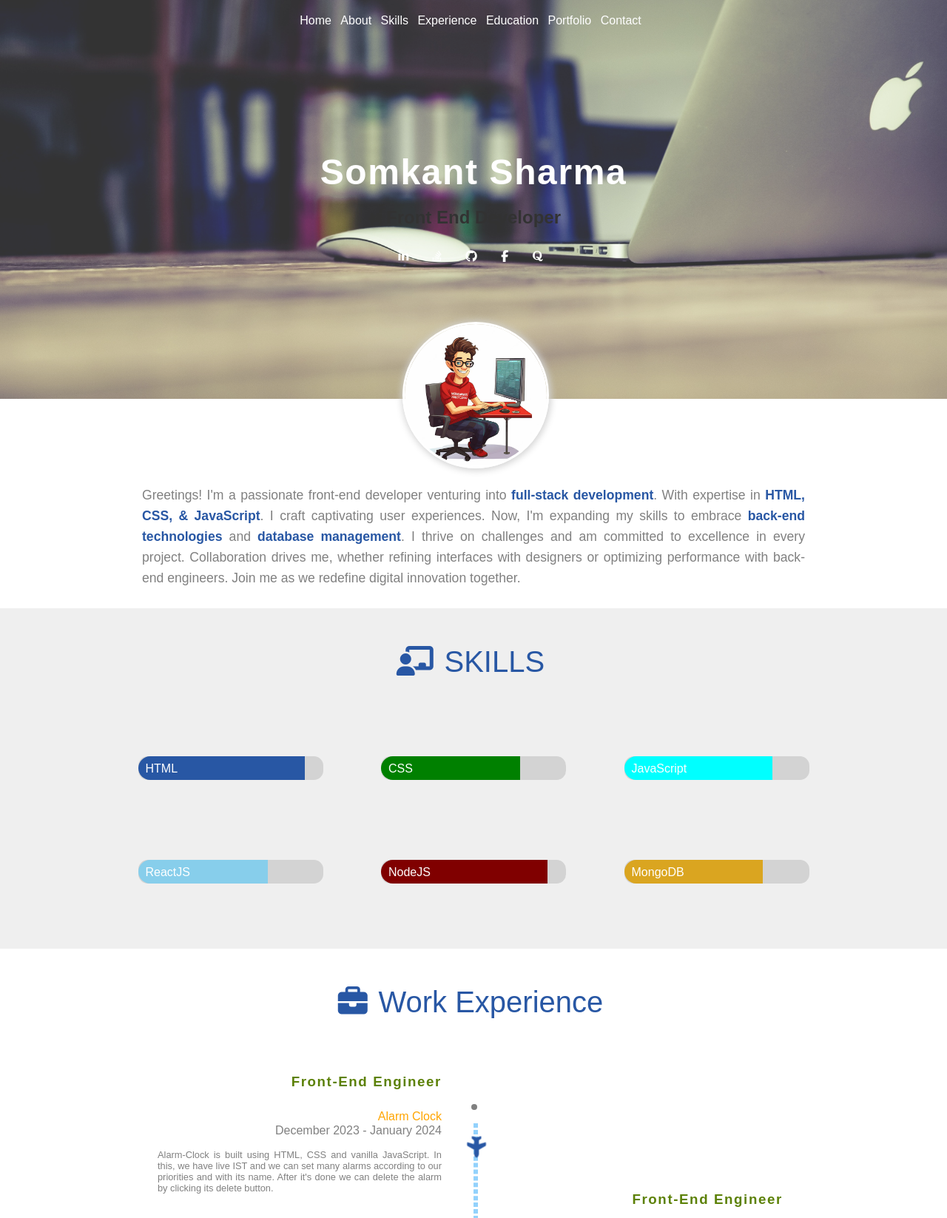
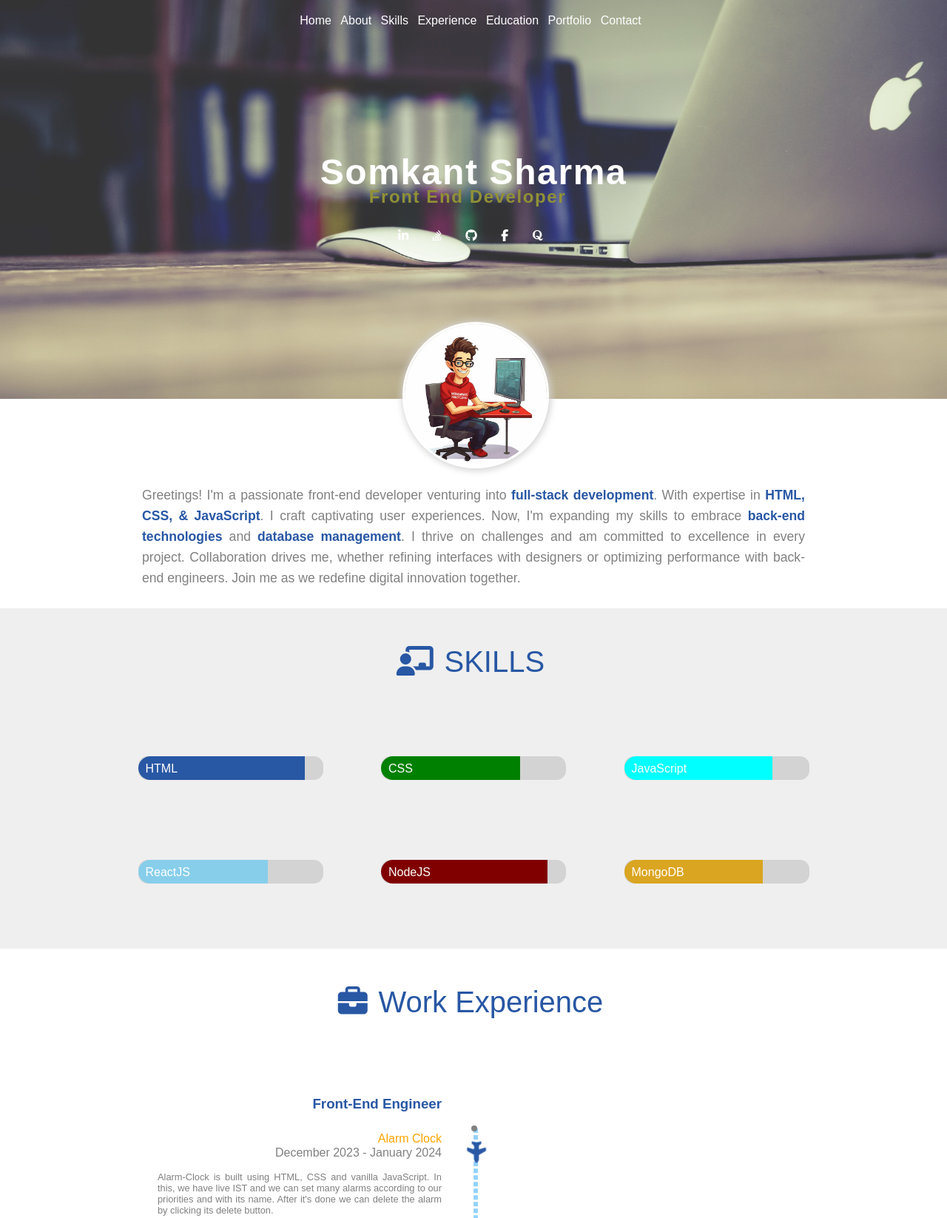
Before and after one commit to somkantsharma39/Portfolio-Website-Bharat-Intern, a plain HTML site: page index.html in a window 1280 px wide. Shown: the top 1646 px of the page at 74% size. Drawn offline with Linux system fonts and the light colour scheme.

Commit message:
Update style.css

```diff
--- a/style.css
+++ b/style.css
@@ -68,10 +68,10 @@ body {
 }
 
 /* My designation */
-#designation{
+#front_end{
     /* font-size: 1.5rem; */
     letter-spacing: 0.1rem;
-    color: rgb(92, 129, 7);
+    color: rgb(118, 118, 4);
     /* font-weight: 700; */
     margin-top: -1rem;
     margin-left: -1rem;
@@ -357,7 +357,7 @@ section:nth-child(2n+1) {
     font-size: 0.8rem;
 }
 
-/* Designation  */
+/* Experience Designation */
 #designation::before {
     content: '';
     display: inline-block;
```
